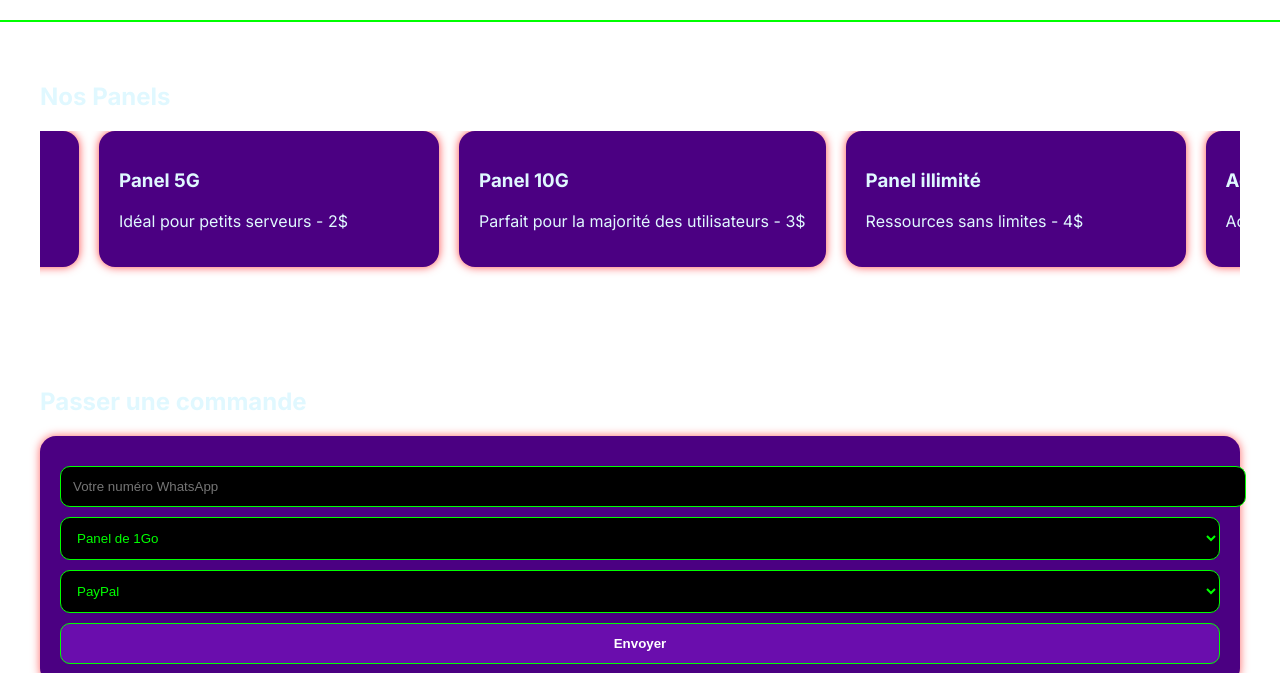
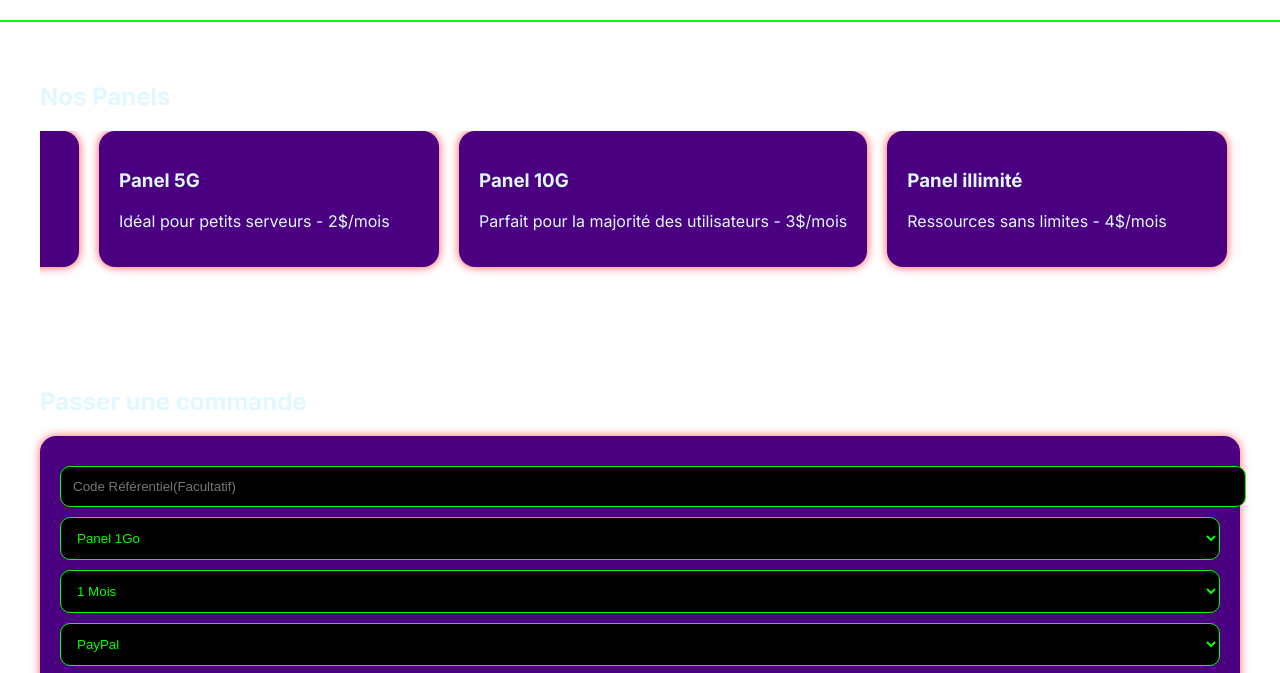
Before and after one commit to Lord-ShAdOw-24/Tp152, a plain HTML site: page panel.html in a window 1280 px wide. Shown: the part 102-775 px from the top of the page. Drawn offline with Linux system fonts and the light colour scheme.

Commit message:
Update panel.html

```diff
--- a/panel.html
+++ b/panel.html
@@ -2,7 +2,7 @@
 <head>
   <meta charset="UTF-8" />
   <meta name="viewport" content="width=device-width, initial-scale=1.0"/>
-  <title>Panneaux Pterodactyles</title>
+  <title>Panneaux Pterodactyles By 𝛭𝛪𝑇𝛮𝛪𝐶𝛫</title>
   <link rel="stylesheet" href="panel.css"/>
   <link href="https://fonts.googleapis.com/css2?family=Inter:wght@400;700&display=swap" rel="stylesheet" />
 </head>
@@ -28,26 +28,34 @@
     <h2>Nos Panels</h2>
     <div class="carousel-container">
       <div class="carousel" id="carousel">
-        <div class="panel"><h3>Panel de 1Go</h3><p>Entrée de gamme - 1$</p></div>
-        <div class="panel"><h3>Panel 5G</h3><p>Idéal pour petits serveurs - 2$</p></div>
-        <div class="panel"><h3>Panel 10G</h3><p>Parfait pour la majorité des utilisateurs - 3$</p></div>
-        <div class="panel"><h3>Panel illimité</h3><p>Ressources sans limites - 4$</p></div>
-        <div class="panel"><h3>Admin Panel</h3><p>Accès administrateur complet - 12$</p></div>
-        <div class="panel"><h3>VPS</h3><p>Serveur privé virtuel<8Go-14$,16Go-18$></8Go-14$,16Go-18$> &</p></div>
+        <div class="panel"><h3>Panel de 1Go</h3><p>Entrée de gamme - 1$/mois</p></div>
+        <div class="panel"><h3>Panel 5G</h3><p>Idéal pour petits serveurs - 2$/mois</p></div>
+        <div class="panel"><h3>Panel 10G</h3><p>Parfait pour la majorité des utilisateurs - 3$/mois</p></div>
+        <div class="panel"><h3>Panel illimité</h3><p>Ressources sans limites - 4$/mois</p></div>
+        <div class="panel"><h3>Panel illimité X6</h3><p>Offre Spéciale - 8$/mois</p></div>
+        <div class="panel"><h3>Admin Panel</h3><p>Accès administrateur complet - 12$/mois</p></div>
+        <div class="panel"><h3>VPS</h3><p>Serveur privé virtuel<8Go-14$/mois,16Go-18$/mois></p></div>
       </div>
     </div>
   </section>
   <section id="commande" class="panel-section">
     <h2>Passer une commande</h2>
     <div class="order-form">
-      <input type="text" id="whatsapp" placeholder="Votre numéro WhatsApp">
-      <select id="panneau">
-        <option value="Panel de 1Go">Panel de 1Go</option>
-        <option value="Panneau 5G">Panneau 5G</option>
-        <option value="Panneau 10G">Panneau 10G</option>
-        <option value="Panneau illimité">Panneau illimité</option>
+      <input type="text" id="code" placeholder="Code Référentiel(Facultatif)">
+      <select id="panel">
+        <option value="Panel 1Go">Panel 1Go</option>
+        <option value="Panel 5G">Panel 5G</option>
+        <option value="Panel 10G">Panel 10G</option>
+        <option value="Panel illimité">Panel illimité</option>
+        <option value="Panel illimité X6">Panel illimité X6 "Spcial Offer"</option>
         <option value="Admin Panel">Admin Panel</option>
         <option value="VPS">VPS|8Go/16Go|</option>
+      </select>
+      <select id="durée">
+        <option value="1 Mois">1 Mois</option>
+        <option value="3 Mois">3 Mois"Reduction de 15%"</option>
+        <option value="5 Mois">6 Mois"Reduction de 30%"</option>
+        <option value="12 Mois">12 Mois"Reduction de 50%"</option>
       </select>
       <select id="paiement">
         <option value="PayPal">PayPal</option>
@@ -56,6 +64,7 @@
         <option value="TapTap Send">TapTap Send</option>
         <option value="MoneyGram">MoneyGram</option>
         <option value="Crypto">Crypto</option>
+        <option value="Banque">Paiement Bancaire</option>
         <option value="Aucun des choix disponibles">Aucun des choix disponibles</option>
       </select>
       <button onclick="envoyerCommande()">Envoyer</button>
```
